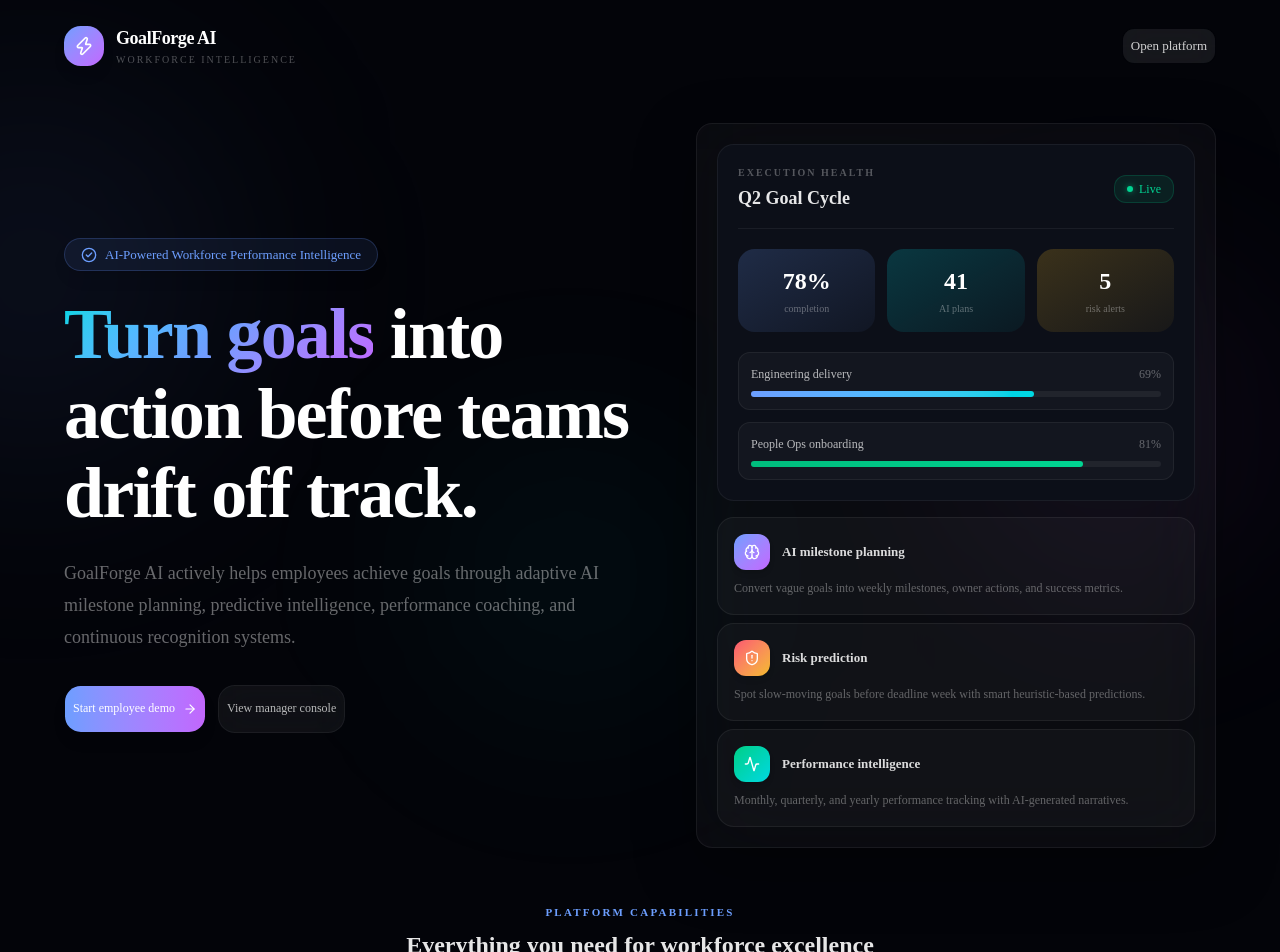
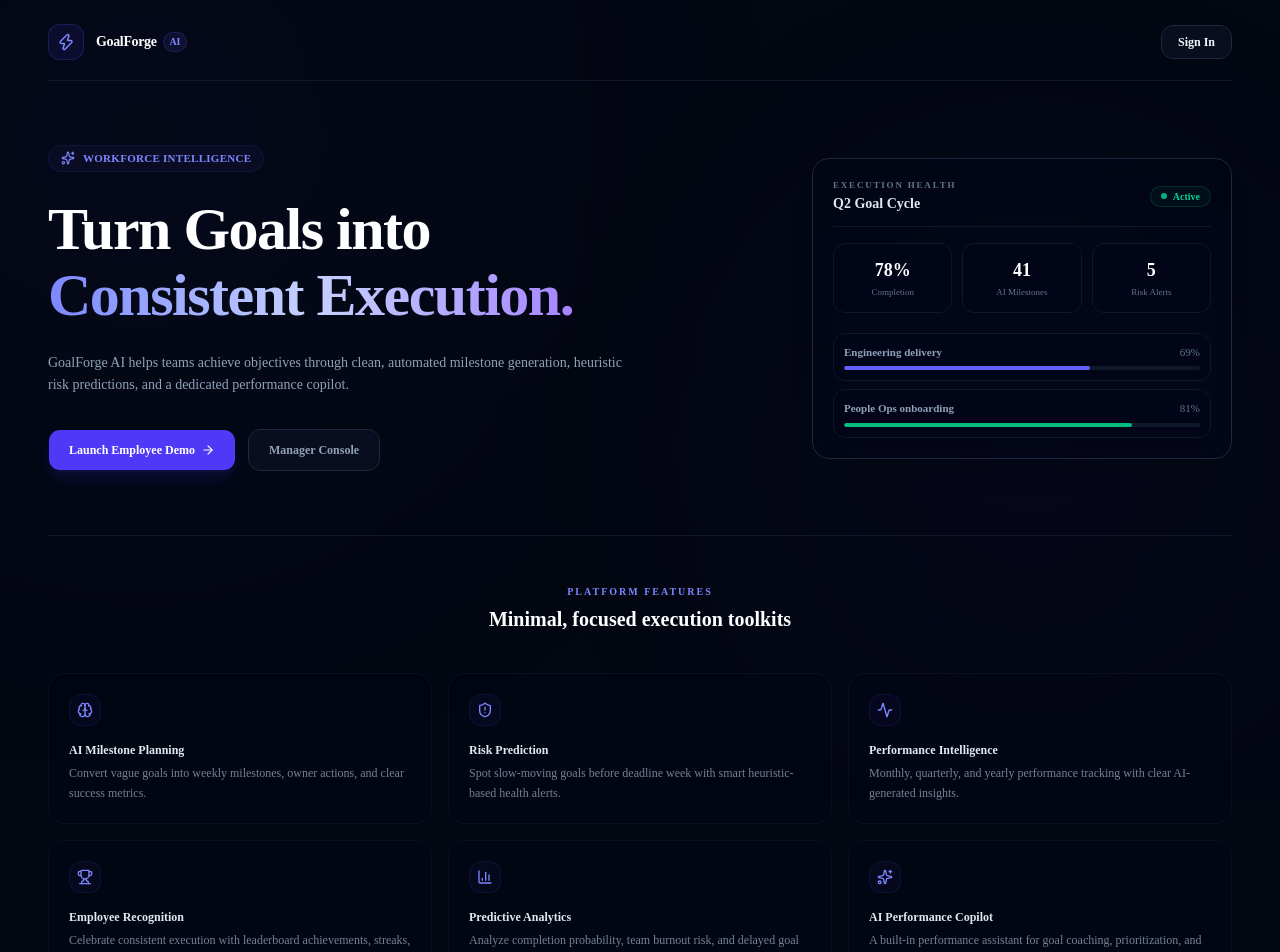
Before and after one commit to beastspirit2005/GoalForge_Ai-, a Next.js app in the folder frontend/: page / in a window 1280 px wide. Shown: the top 952 px of the page. Built offline with nearby package versions, Linux system fonts and the light colour scheme.

Commit message:
style: Tone down landing page UI to be clean, sleek, and highly minimal

```diff
--- a/frontend/src/app/page.tsx
+++ b/frontend/src/app/page.tsx
@@ -15,227 +15,194 @@ import { Button } from "@/components/ui/button"
 
 const features = [
   {
-    title: "AI milestone planning",
-    body: "Convert vague goals into weekly milestones, owner actions, and success metrics.",
+    title: "AI Milestone Planning",
+    body: "Convert vague goals into weekly milestones, owner actions, and clear success metrics.",
     icon: Brain,
-    gradient: "from-[var(--gf-indigo)] to-[var(--gf-violet)]",
   },
   {
-    title: "Risk prediction",
-    body: "Spot slow-moving goals before deadline week with smart heuristic-based predictions.",
+    title: "Risk Prediction",
+    body: "Spot slow-moving goals before deadline week with smart heuristic-based health alerts.",
     icon: ShieldAlert,
-    gradient: "from-[var(--gf-rose)] to-[var(--gf-amber)]",
   },
   {
-    title: "Performance intelligence",
-    body: "Monthly, quarterly, and yearly performance tracking with AI-generated narratives.",
+    title: "Performance Intelligence",
+    body: "Monthly, quarterly, and yearly performance tracking with clear AI-generated insights.",
     icon: Activity,
-    gradient: "from-[var(--gf-emerald)] to-[var(--gf-cyan)]",
   },
   {
-    title: "Employee recognition",
-    body: "Leaderboards, badges, streaks, and trophies that celebrate consistent execution.",
+    title: "Employee Recognition",
+    body: "Celebrate consistent execution with leaderboard achievements, streaks, and trophies.",
     icon: Trophy,
-    gradient: "from-[var(--gf-amber)] to-[var(--gf-rose)]",
   },
   {
-    title: "Predictive analytics",
-    body: "Completion probability, burnout risk, and delayed goal detection using smart heuristics.",
+    title: "Predictive Analytics",
+    body: "Analyze completion probability, team burnout risk, and delayed goal detection.",
     icon: BarChart3,
-    gradient: "from-[var(--gf-cyan)] to-[var(--gf-indigo)]",
   },
   {
-    title: "AI performance copilot",
-    body: "Built-in AI assistant for goal coaching, prioritization, and team summaries.",
+    title: "AI Performance Copilot",
+    body: "A built-in performance assistant for goal coaching, prioritization, and summaries.",
     icon: Sparkles,
-    gradient: "from-[var(--gf-violet)] to-[var(--gf-indigo)]",
   },
 ]
 
 export default function Home() {
   return (
-    <main className="fixed-dark min-h-screen overflow-hidden bg-[oklch(0.11_0.015_270)] text-[#ffffff]">
-      {/* Blurred background aesthetic elements */}
-      <div className="pointer-events-none fixed inset-0">
-        <div className="absolute -left-40 top-20 h-96 w-96 rounded-full bg-[var(--gf-indigo)]/8 blur-[120px]" />
-        <div className="absolute right-0 top-1/3 h-80 w-80 rounded-full bg-[var(--gf-violet)]/6 blur-[100px]" />
-        <div className="absolute bottom-20 left-1/3 h-72 w-72 rounded-full bg-[var(--gf-cyan)]/5 blur-[100px]" />
+    <main className="min-h-screen bg-[#030712] text-slate-100 selection:bg-indigo-500/30">
+      {/* Subtle Background Glow */}
+      <div className="pointer-events-none fixed inset-0 overflow-hidden">
+        <div className="absolute -left-40 -top-40 h-[600px] w-[600px] rounded-full bg-indigo-950/15 blur-[150px]" />
+        <div className="absolute right-0 top-1/4 h-[500px] w-[500px] rounded-full bg-violet-950/10 blur-[130px]" />
       </div>
 
-      <section className="relative grid min-h-screen content-between px-6 py-6 sm:px-10 lg:px-16">
-        {/* Header navigation bar */}
-        <nav className="flex items-center justify-between">
+      <div className="relative mx-auto max-w-7xl px-6 py-6 sm:px-8 lg:px-12 flex flex-col min-h-screen justify-between">
+        {/* Navigation */}
+        <nav className="flex items-center justify-between border-b border-slate-900 pb-5">
           <div className="flex items-center gap-3">
-            <div className="grid h-10 w-10 place-items-center rounded-xl bg-gradient-to-br from-[var(--gf-indigo)] to-[var(--gf-violet)] shadow-lg shadow-[var(--gf-indigo)]/20">
-              <Zap className="h-5 w-5 text-[#ffffff]" />
+            <div className="grid h-9 w-9 place-items-center rounded-lg bg-indigo-600/10 border border-indigo-500/20 text-indigo-400">
+              <Zap className="h-4.5 w-4.5" />
             </div>
             <div>
-              <h1 className="text-lg font-bold tracking-tight text-[#ffffff]">GoalForge AI</h1>
-              <p className="text-[10px] uppercase tracking-[0.2em] text-[#ffffff]/30">
-                Workforce Intelligence
-              </p>
+              <h1 className="text-sm font-bold tracking-tight text-white flex items-center gap-1.5">
+                GoalForge <span className="text-[10px] px-1.5 py-0.5 rounded-full bg-indigo-500/10 text-indigo-400 border border-indigo-500/20">AI</span>
+              </h1>
             </div>
           </div>
           <Button
             asChild
-            className="h-9 gap-2 rounded-lg bg-white/[0.08] text-[13px] text-[#ffffff]/80 backdrop-blur-lg hover:bg-white/[0.14]"
+            variant="ghost"
+            className="h-8.5 rounded-lg border border-slate-800 bg-slate-900/50 hover:bg-slate-800 hover:text-white text-xs font-semibold px-4 transition-all"
           >
-            <Link href="/login">Open platform</Link>
+            <Link href="/login">Sign In</Link>
           </Button>
         </nav>
 
-        {/* Hero section */}
-        <div className="grid gap-12 py-14 lg:grid-cols-[minmax(0,1fr)_520px] lg:items-center">
-          <div className="max-w-4xl">
-            <div className="mb-6 inline-flex items-center gap-2 rounded-full border border-[var(--gf-indigo)]/20 bg-[var(--gf-indigo)]/8 px-4 py-1.5 text-[13px] text-[var(--gf-indigo)] shadow-lg shadow-[var(--gf-indigo)]/10">
-              <CheckCircle2 className="h-4 w-4" />
-              AI-Powered Workforce Performance Intelligence
+        {/* Hero Area */}
+        <div className="grid gap-12 py-16 lg:grid-cols-[1fr_420px] lg:items-center">
+          <div className="space-y-6">
+            <div className="inline-flex items-center gap-2 rounded-full border border-indigo-500/10 bg-indigo-500/5 px-3 py-1 text-[11px] font-semibold text-indigo-400 tracking-wide uppercase">
+              <Sparkles className="h-3.5 w-3.5" />
+              Workforce Intelligence
             </div>
-            <h2 className="text-5xl font-bold leading-[1.1] tracking-tight text-[#ffffff] sm:text-6xl lg:text-7xl">
-              <span className="text-gradient">Turn goals</span> into action
-              before teams drift off track.
+            <h2 className="text-4xl font-extrabold leading-[1.1] tracking-tight text-white sm:text-5xl lg:text-6xl">
+              Turn Goals into <br />
+              <span className="bg-gradient-to-r from-indigo-400 via-indigo-200 to-violet-400 bg-clip-text text-transparent">Consistent Execution.</span>
             </h2>
-            <p className="mt-6 max-w-2xl text-lg leading-8 text-[#ffffff]/40">
-              GoalForge AI actively helps employees achieve goals through adaptive AI
-              milestone planning, predictive intelligence, performance coaching, and
-              continuous recognition systems.
+            <p className="max-w-xl text-sm leading-relaxed text-slate-400">
+              GoalForge AI helps teams achieve objectives through clean, automated milestone generation, heuristic risk predictions, and a dedicated performance copilot.
             </p>
-            <div className="mt-8 flex flex-col gap-3 sm:flex-row">
+            <div className="flex flex-wrap gap-3 pt-2">
               <Button
                 asChild
-                className="h-12 gap-2 rounded-xl bg-gradient-to-r from-[var(--gf-indigo)] to-[var(--gf-violet)] text-white shadow-lg shadow-[var(--gf-indigo)]/25 transition-all hover:shadow-[var(--gf-indigo)]/35"
+                className="h-10.5 px-5 rounded-lg bg-indigo-600 hover:bg-indigo-500 text-white font-semibold text-xs transition-all shadow-lg shadow-indigo-600/15"
               >
-                <Link href="/employee/dashboard">
-                  Start employee demo
-                  <ArrowRight className="h-4 w-4" />
+                <Link href="/employee/dashboard" className="flex items-center gap-1.5">
+                  Launch Employee Demo
+                  <ArrowRight className="h-3.5 w-3.5" />
                 </Link>
               </Button>
               <Button
                 asChild
-                className="h-12 rounded-xl border border-white/10 bg-white/[0.05] text-white/70 backdrop-blur-lg hover:bg-white/[0.08]"
+                className="h-10.5 px-5 rounded-lg border border-slate-800 bg-slate-900/50 hover:bg-slate-800 hover:text-white text-slate-400 font-semibold text-xs transition-all"
               >
-                <Link href="/manager/dashboard">View manager console</Link>
+                <Link href="/manager/dashboard">Manager Console</Link>
               </Button>
             </div>
           </div>
 
-          {/* Live data preview widget */}
-          <div className="glass-panel p-5 shadow-2xl">
-            <div className="rounded-xl border border-white/[0.06] bg-[var(--gf-surface)] p-5">
-              <div className="flex items-center justify-between border-b border-white/[0.06] pb-4">
+          {/* Clean Dashboard Status Preview */}
+          <div className="rounded-xl border border-slate-800 bg-slate-950/40 backdrop-blur-md p-5 shadow-xl space-y-4">
+            <div className="flex items-center justify-between border-b border-slate-900 pb-3">
               <div>
-                  <p className="text-[10px] font-semibold uppercase tracking-[0.2em] text-white/30">
-                    Execution health
+                <p className="text-[9px] font-bold uppercase tracking-[0.2em] text-slate-500">
+                  Execution Health
                 </p>
-                  <p className="mt-1 text-lg font-semibold text-white/90">Q2 Goal Cycle</p>
+                <p className="mt-0.5 text-sm font-bold text-slate-200">Q2 Goal Cycle</p>
               </div>
-                <div className="flex items-center gap-1.5 rounded-lg border border-emerald-500/20 bg-emerald-500/10 px-3 py-1 text-[12px] font-medium text-emerald-400">
-                  <span className="h-1.5 w-1.5 rounded-full bg-emerald-400 shadow-[0_0_6px_theme(colors.emerald.400/0.6)]" />
-                  Live
+              <div className="flex items-center gap-1.5 rounded-full border border-emerald-500/20 bg-emerald-500/5 px-2.5 py-0.5 text-[10px] font-semibold text-emerald-400">
+                <span className="h-1.5 w-1.5 rounded-full bg-emerald-400 animate-pulse" />
+                Active
               </div>
             </div>
-              <div className="mt-5 grid grid-cols-3 gap-3 text-center">
-                <div className="rounded-xl bg-gradient-to-br from-[var(--gf-indigo)]/20 to-[var(--gf-indigo)]/5 p-4">
-                  <p className="text-2xl font-bold text-white">78%</p>
-                  <p className="mt-1 text-[10px] text-white/35">completion</p>
+
+            <div className="grid grid-cols-3 gap-2.5 text-center">
+              <div className="rounded-lg border border-slate-900 bg-slate-950/60 p-3">
+                <p className="text-lg font-extrabold text-white">78%</p>
+                <p className="text-[9px] font-medium text-slate-500 mt-0.5">Completion</p>
               </div>
-                <div className="rounded-xl bg-gradient-to-br from-[var(--gf-cyan)]/20 to-[var(--gf-cyan)]/5 p-4">
-                  <p className="text-2xl font-bold text-white">41</p>
-                  <p className="mt-1 text-[10px] text-white/35">AI plans</p>
+              <div className="rounded-lg border border-slate-900 bg-slate-950/60 p-3">
+                <p className="text-lg font-extrabold text-white">41</p>
+                <p className="text-[9px] font-medium text-slate-500 mt-0.5">AI Milestones</p>
               </div>
-                <div className="rounded-xl bg-gradient-to-br from-[var(--gf-amber)]/20 to-[var(--gf-amber)]/5 p-4">
-                  <p className="text-2xl font-bold text-white">5</p>
-                  <p className="mt-1 text-[10px] text-white/35">risk alerts</p>
+              <div className="rounded-lg border border-slate-900 bg-slate-950/60 p-3">
+                <p className="text-lg font-extrabold text-white">5</p>
+                <p className="text-[9px] font-medium text-slate-500 mt-0.5">Risk Alerts</p>
               </div>
             </div>
-              <div className="mt-5 space-y-3">
-                <div className="rounded-lg border border-white/[0.06] bg-white/[0.03] p-3">
-                  <div className="mb-2 flex items-center justify-between text-[12px]">
-                    <span className="font-medium text-white/70">Engineering delivery</span>
-                    <span className="text-white/35">69%</span>
+
+            <div className="space-y-2 pt-1">
+              <div className="rounded-lg border border-slate-900 bg-slate-950/60 p-2.5">
+                <div className="flex items-center justify-between text-[11px] mb-1.5">
+                  <span className="font-semibold text-slate-400">Engineering delivery</span>
+                  <span className="text-slate-500">69%</span>
                 </div>
-                  <div className="h-1.5 rounded-full bg-white/[0.06]">
-                    <div className="h-1.5 w-[69%] rounded-full bg-gradient-to-r from-[var(--gf-indigo)] to-[var(--gf-cyan)]" />
+                <div className="h-1 rounded-full bg-slate-900 overflow-hidden">
+                  <div className="h-full w-[69%] rounded-full bg-indigo-500" />
                 </div>
               </div>
-                <div className="rounded-lg border border-white/[0.06] bg-white/[0.03] p-3">
-                  <div className="mb-2 flex items-center justify-between text-[12px]">
-                    <span className="font-medium text-white/70">People Ops onboarding</span>
-                    <span className="text-white/35">81%</span>
+              <div className="rounded-lg border border-slate-900 bg-slate-950/60 p-2.5">
+                <div className="flex items-center justify-between text-[11px] mb-1.5">
+                  <span className="font-semibold text-slate-400">People Ops onboarding</span>
+                  <span className="text-slate-500">81%</span>
                 </div>
-                  <div className="h-1.5 rounded-full bg-white/[0.06]">
-                    <div className="h-1.5 w-[81%] rounded-full bg-gradient-to-r from-emerald-500 to-emerald-400" />
+                <div className="h-1 rounded-full bg-slate-900 overflow-hidden">
+                  <div className="h-full w-[81%] rounded-full bg-emerald-500" />
+                </div>
               </div>
             </div>
           </div>
         </div>
 
-            {/* Feature pills */}
-            <div className="mt-4 grid gap-2">
-              {features.slice(0, 3).map((feature) => {
-                const Icon = feature.icon
-                return (
-                  <div
-                    key={feature.title}
-                    className="rounded-xl border border-white/[0.06] bg-white/[0.03] p-4 transition-all duration-300 hover:border-white/[0.12] hover:bg-white/[0.05]"
-                  >
-                    <div className="flex items-center gap-3">
-                      <span
-                        className={`grid h-9 w-9 place-items-center rounded-lg bg-gradient-to-br ${feature.gradient} shadow-md`}
-                      >
-                        <Icon className="h-4 w-4 text-white" />
-                      </span>
-                      <p className="text-[13px] font-semibold text-white/85">{feature.title}</p>
-                    </div>
-                    <p className="mt-2 text-[12px] leading-5 text-white/35">{feature.body}</p>
-                  </div>
-                )
-              })}
-            </div>
-          </div>
+        {/* Capabilities Section */}
+        <div className="border-t border-slate-900 pt-12 pb-16">
+          <div className="text-center max-w-xl mx-auto mb-10 space-y-1.5">
+            <p className="text-[10px] font-bold uppercase tracking-[0.2em] text-indigo-400">
+              Platform Features
+            </p>
+            <h3 className="text-xl font-bold text-white">
+              Minimal, focused execution toolkits
+            </h3>
           </div>
 
-        {/* Platform capabilities grid */}
-        <div className="mb-12">
-          <div className="mb-8 text-center">
-            <p className="text-[11px] font-semibold uppercase tracking-[0.2em] text-[var(--gf-indigo)]">
-              Platform capabilities
-            </p>
-            <h3 className="mt-2 text-2xl font-bold text-white/90">
-              Everything you need for workforce excellence
-            </h3>
-          </div>
-          <div className="grid gap-4 md:grid-cols-2 lg:grid-cols-3">
+          <div className="grid gap-4 sm:grid-cols-2 lg:grid-cols-3">
             {features.map((feature) => {
               const Icon = feature.icon
               return (
                 <div
                   key={feature.title}
-                  className="glass-card-hover rounded-xl p-5"
+                  className="rounded-xl border border-slate-900/60 bg-slate-950/20 p-5 hover:border-slate-800 hover:bg-slate-950/40 transition-all duration-300 group"
                 >
-                  <span
-                    className={`grid h-10 w-10 place-items-center rounded-xl bg-gradient-to-br ${feature.gradient} shadow-lg`}
-                  >
-                    <Icon className="h-5 w-5 text-white" />
+                  <span className="grid h-8 w-8 place-items-center rounded-lg bg-indigo-600/5 border border-indigo-500/10 text-indigo-400 group-hover:bg-indigo-600/10 group-hover:text-indigo-300 transition-colors">
+                    <Icon className="h-4 w-4" />
                   </span>
-                  <p className="mt-4 text-[14px] font-semibold text-white/85">{feature.title}</p>
-                  <p className="mt-1.5 text-[13px] leading-6 text-white/35">{feature.body}</p>
+                  <p className="mt-4 text-xs font-bold text-slate-200">{feature.title}</p>
+                  <p className="mt-1.5 text-xs leading-relaxed text-slate-400/80">{feature.body}</p>
                 </div>
               )
             })}
           </div>
         </div>
 
-        {/* Footer info links */}
-        <div className="grid gap-3 border-t border-white/[0.06] pt-5 text-[12px] text-white/30 md:grid-cols-3">
-          <span className="flex items-center gap-2">
-            <Sparkles className="h-4 w-4 text-[var(--gf-indigo)]" />
-            FastAPI + Gemini AI backend
+        {/* Footer */}
+        <footer className="border-t border-slate-900 py-6 flex flex-col sm:flex-row items-center justify-between text-[10px] text-slate-600 gap-3">
+          <span className="flex items-center gap-1.5">
+            <Sparkles className="h-3 w-3 text-indigo-500/80" />
+            FastAPI + Gemini AI Backend
           </span>
-          <span>Employee, manager, and admin role flows</span>
-          <span>Production-grade performance intelligence</span>
+          <span>Dual Employee & Manager Dashboards</span>
+          <span>© {new Date().getFullYear()} GoalForge. All rights reserved.</span>
+        </footer>
       </div>
-      </section>
     </main>
   )
 }
```
Lines whose indentation alone changed are shown as unchanged.
